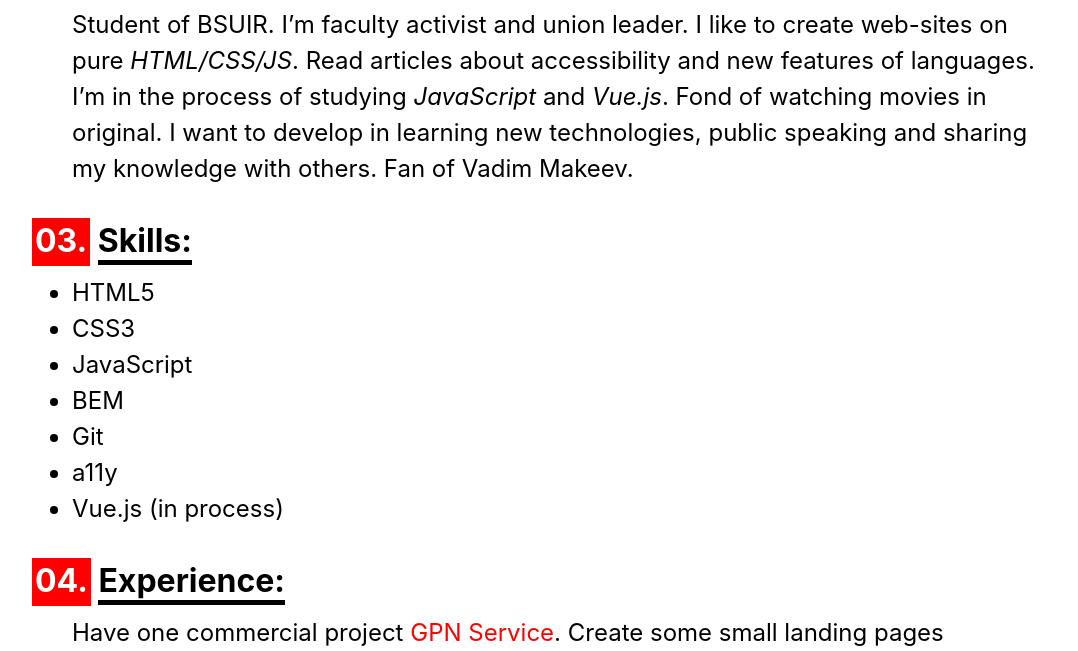
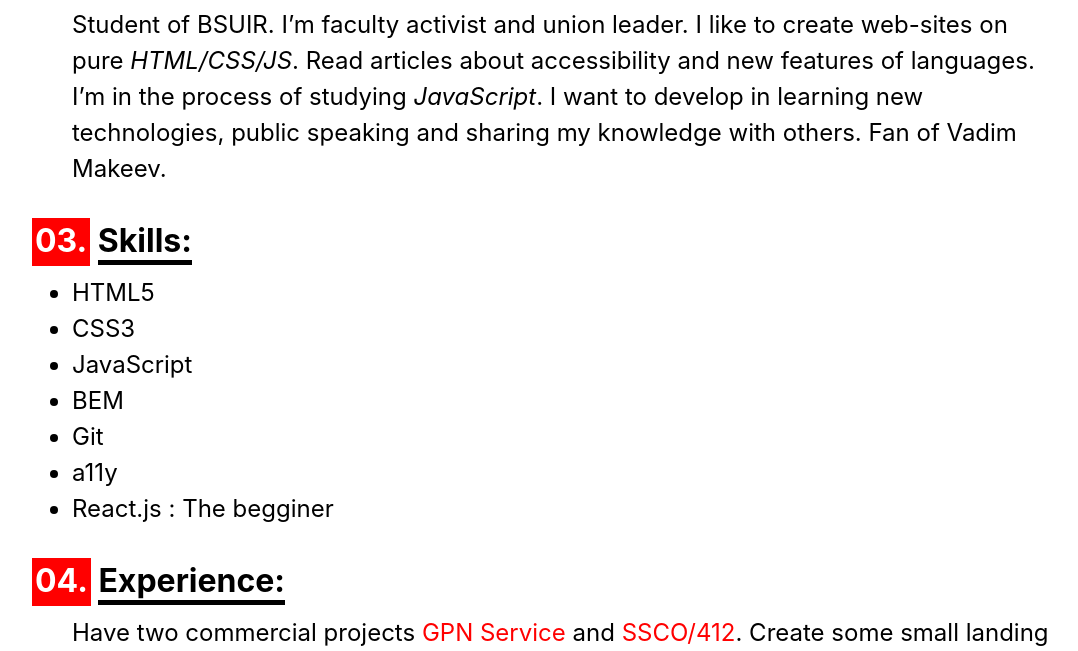
Before and after one commit to zavsievich/rsschool-2019Q1-cv, a plain HTML site: page index.html in a window 1280 px wide. Shown: the part 655-1306 px from the top of the page, without its empty margins (96-1174 px from the left). Drawn offline with Linux system fonts and the light colour scheme.

Commit message:
Update CV

```diff
--- a/index.html
+++ b/index.html
@@ -61,7 +61,7 @@
                 </h2>
                 <div class="content-wrapper">
                     <p class="summary__paragraph">
-                        Student of BSUIR. I’m faculty activist and union leader. I like to create web-sites on pure <em>HTML/CSS/JS</em>. Read articles about accessibility and new features of languages. I’m in the process of studying <em>JavaScript</em> and <em>Vue.js</em>. Fond of watching movies in original. I want to develop in learning new technologies, public speaking and sharing my knowledge with others. Fan of Vadim Makeev.
+                        Student of BSUIR. I’m faculty activist and union leader. I like to create web-sites on pure <em>HTML/CSS/JS</em>. Read articles about accessibility and new features of languages. I’m in the process of studying <em>JavaScript</em>. I want to develop in learning new technologies, public speaking and sharing my knowledge with others. Fan of Vadim Makeev.
                     </p>
                 </div>
             </section>
@@ -80,7 +80,7 @@
                         <li class="skills__el">BEM</li>
                         <li class="skills__el">Git</li>
                         <li class="skills__el">a11y</li>
-                        <li class="skills__el">Vue.js (in process)</li>
+                        <li class="skills__el">React.js : The begginer</li>
                     </ul>
                 </div>
             </section>
@@ -93,7 +93,7 @@
                 </h2>
                 <div class="content-wrapper">
                     <p class="experience__paragraph">
-                        Have one commercial project <a class="link"  class="link" href="https://gpnservice.by/">GPN Service</a>. Create some small landing pages <a class="link"  class="link"  href="https://zavsievich.github.io/Amsterdam/">Amsterdam</a>, <a class="link"  class="link"  href="https://zavsievich.github.io/Blur/">Blur</a>, <a class="link"  href="https://zavsievich.github.io/Photography-project/">Photography-project</a>, <a class="link"  href="https://zavsievich.github.io/Parallax/">Parallax</a>, <a class="link"  href="https://zavsievich.github.io/LoginPage/">LoginPage</a>.
+                        Have two commercial projects <a class="link"  class="link" href="https://gpnservice.by/">GPN Service</a> and <a class="link"  class="link" href="https://github.com/zavsievich/Dance-studio">SSCO/412</a>. Create some small landing pages <a class="link"  class="link"  href="https://zavsievich.github.io/Amsterdam/">Amsterdam</a>, <a class="link"  class="link"  href="https://zavsievich.github.io/Blur/">Blur</a>, <a class="link"  href="https://zavsievich.github.io/Photography-project/">Photography-project</a>, <a class="link"  href="https://zavsievich.github.io/Parallax/">Parallax</a>, <a class="link"  href="https://zavsievich.github.io/LoginPage/">LoginPage</a>.
                     </p>
                 </div>
             </section>
```
